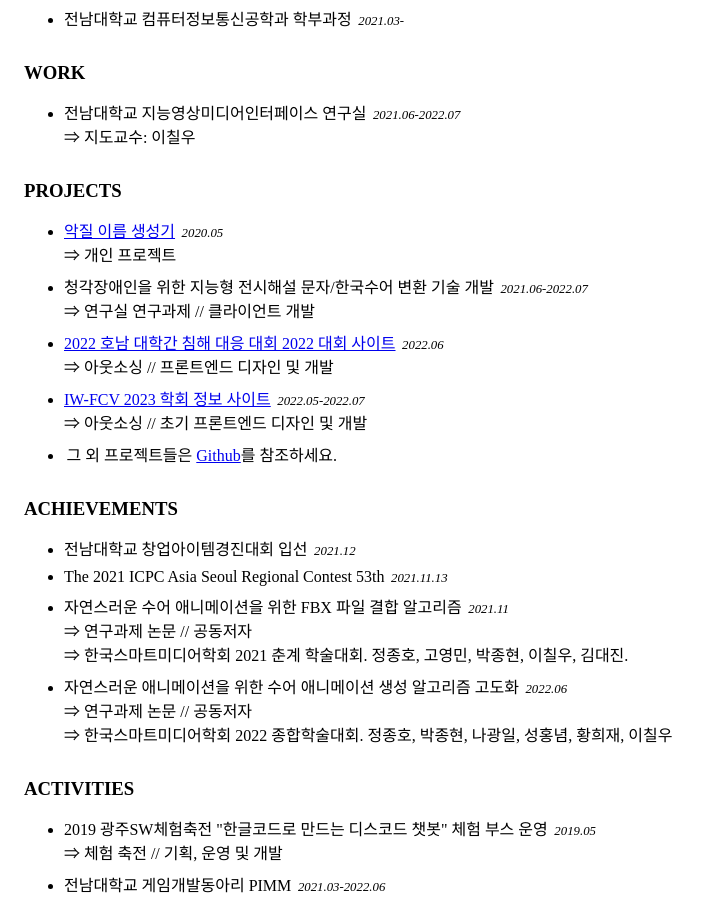
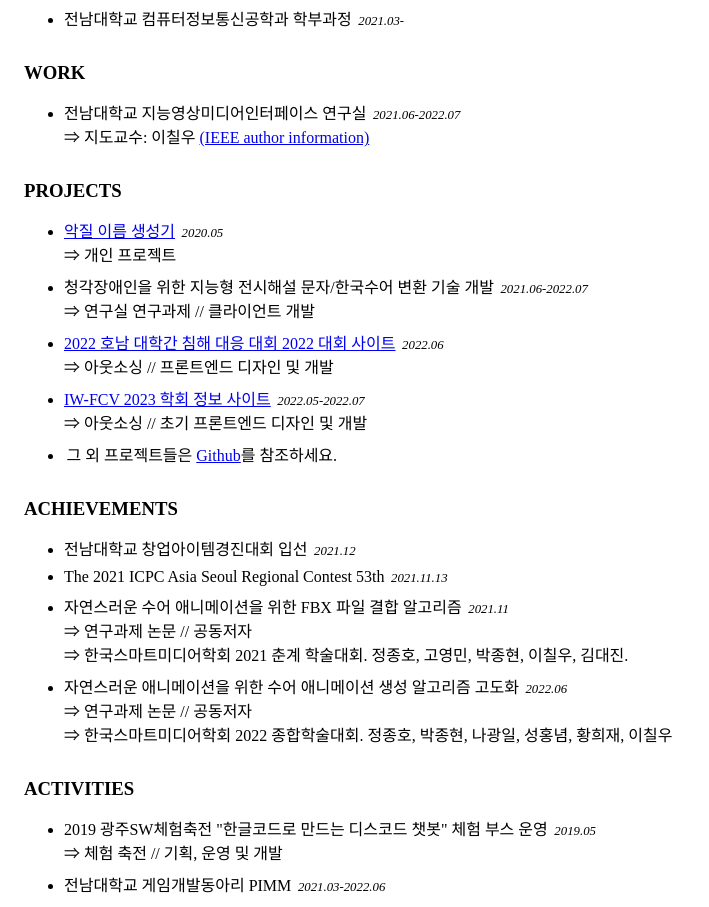
Before and after one commit to ShapeLayer/jonghyeon.me, a Svelte app: page / in a window 1280 px wide. Shown: the part 1800-2707 px from the top of the page, without its empty margins (0-709 px from the left). Built offline with nearby package versions, Linux system fonts and the light colour scheme; the HTML template or start-up script is replaced by a standard one.

Commit message:
Add imagelab ieee information

```diff
--- a/src/includes/Careers.svelte
+++ b/src/includes/Careers.svelte
@@ -36,7 +36,7 @@
         name='전남대학교 지능영상미디어인터페이스 연구실'
         date='2021.06-2022.07'
       >
-        ⇒ 지도교수: 이칠우
+        ⇒ 지도교수: 이칠우 <a href="https://ieeexplore.ieee.org/author/37292814300" target="_blank" rel="noreferrer">(IEEE author information)</a>
       </CareersSectionContent>
     </CareersSection>
     <CareersSection id='careers__projects' title='PROJECTS'>
```
